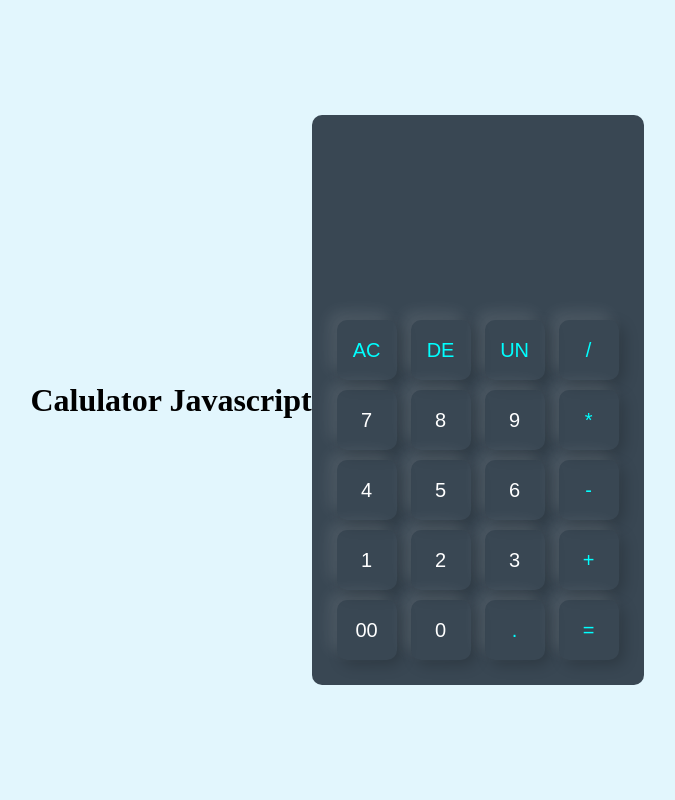
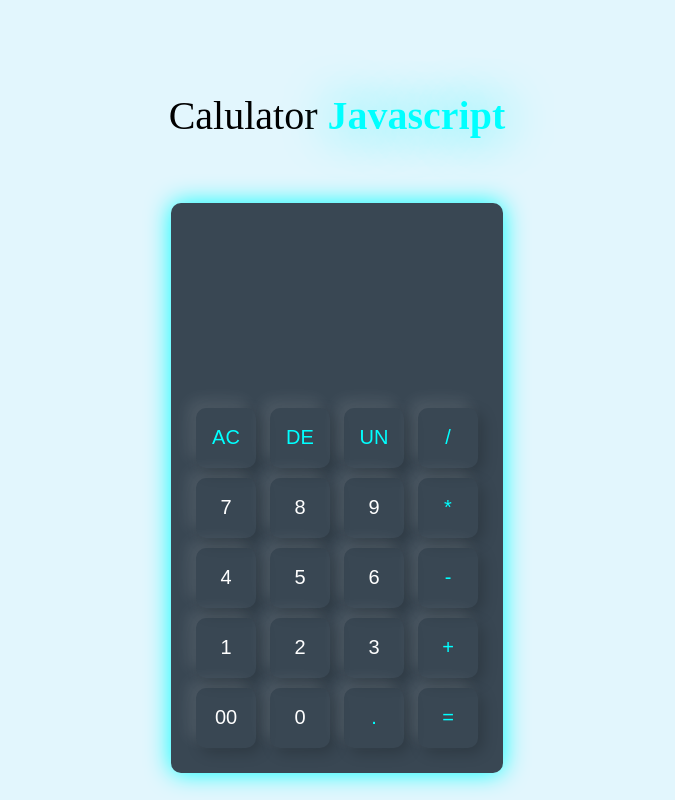
Before and after one commit to Ahsan-Amin/Calculator, a plain HTML site: page index.html in a window 1280 px wide. Shown: the whole page, without its empty margins (303-978 px from the left). Drawn offline with Linux system fonts and the light colour scheme.

Commit message:
Update index.css

```diff
--- a/index.css
+++ b/index.css
@@ -3,7 +3,20 @@
     padding: 0;
     text-decoration: none;
     box-sizing: border-box;
-
+}
+h1{
+    padding: 4rem;
+    text-align: center;
+    font-size: 40px;
+    font-weight: 200;
+}
+.aqua{
+    font-weight: 900;
+    color: aqua;
+    text-shadow: 0 0 0px #fff, 0 0 50px aqua;
+}
+input:active{
+        transform: scale(.90);
 }
 .container{
     height: 100vh;
@@ -12,11 +25,13 @@
     justify-content: center;
     align-items: center;
     background-color: #E2F6FD;
+    flex-direction: column;
 }
 .container .calculator{
     background-color: #394753;
     padding: 20px;
     border-radius: 10px;
+    box-shadow: 0 0 0px #fff, 0 0 25px  aqua;
 }
 .calculator  input{
     background-color: #394753;
```
